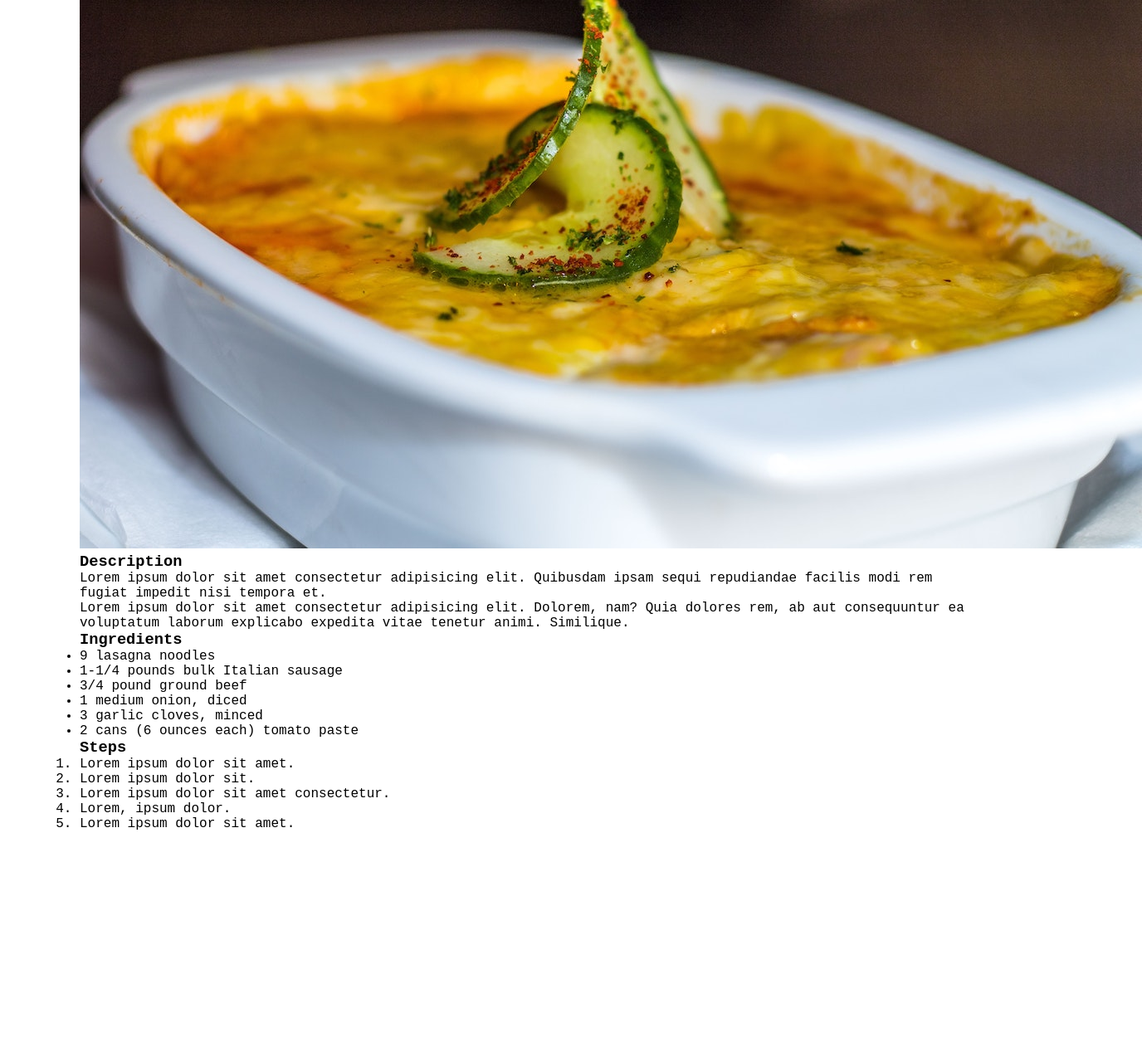
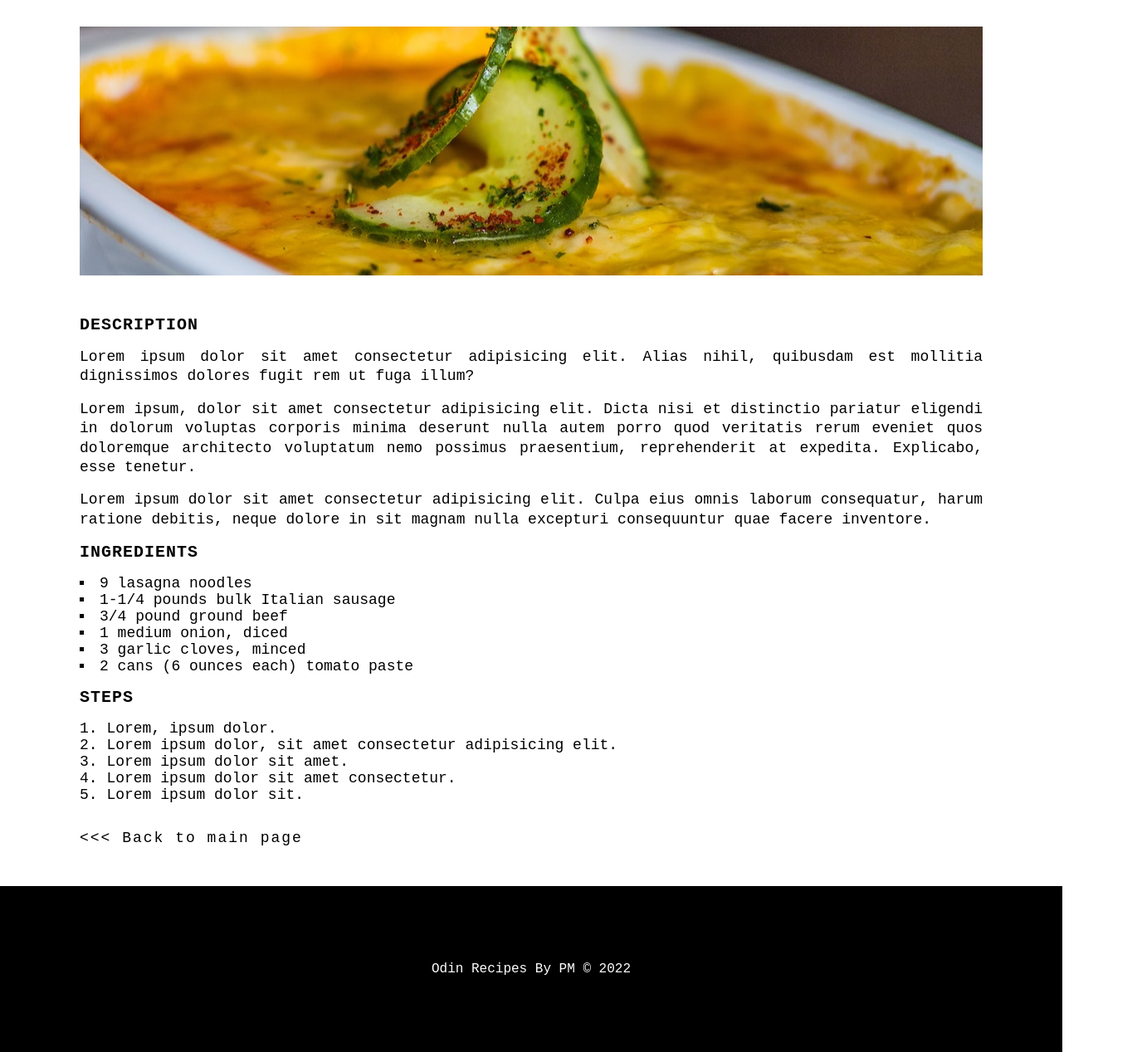
Before and after one commit to p-multan/odin-recipes, a plain HTML site: page recipes/lasagna.html in a window 1280 px wide. Shown: the part 388-1656 px from the top of the page at 83% size, 1376 px wide, since content can reach past the window. Before the commit the page ends 1438 px from the top, so only its background shows below. Drawn offline with Linux system fonts and the light colour scheme.

Commit message:
Change style of header, change style of recipe page

```diff
--- a/recipes/lasagna.html
+++ b/recipes/lasagna.html
@@ -10,7 +10,9 @@
 <body>
     <div class="container">
     <header class="header">
-        <h1 class="header__title">Odin Recipes</h1>
+        <a href="../index.html" class="header__link">
+            <h1 class="header__link-title">Odin Recipes</h1>
+        </a>
         <nav class="nav">
             <ul class="nav__menu">
                 <li class="nav__menu-link">
@@ -25,28 +27,63 @@
             </ul>
         </nav>
     </header>
-    <h1>Lasagna</h1>
-    <img src="../img/lasagna.jpg" alt="Picture of Lasagna">
-    <h3>Description</h3>
-    <p>Lorem ipsum dolor sit amet consectetur adipisicing elit. Quibusdam ipsam sequi repudiandae facilis modi rem fugiat impedit nisi tempora et.</p>
-    <p>Lorem ipsum dolor sit amet consectetur adipisicing elit. Dolorem, nam? Quia dolores rem, ab aut consequuntur ea voluptatum laborum explicabo expedita vitae tenetur animi. Similique.</p>
-    <h3>Ingredients</h3>
-    <ul>
-        <li>9 lasagna noodles</li>
-        <li>1-1/4 pounds bulk Italian sausage</li>
-        <li>3/4 pound ground beef</li>
-        <li>1 medium onion, diced</li>
-        <li>3 garlic cloves, minced</li>
-        <li>2 cans (6 ounces each) tomato paste</li>
-    </ul>
-    <h3>Steps</h3>
-    <ol>
-        <li>Lorem ipsum dolor sit amet.</li>
-        <li>Lorem ipsum dolor sit.</li>
-        <li>Lorem ipsum dolor sit amet consectetur.</li>
-        <li>Lorem, ipsum dolor.</li>
-        <li>Lorem ipsum dolor sit amet.</li>
-    </ol>
+    <main class="main">
+        <section class="recipe">
+            <h2 class="recipe__title">
+                Lasagna
+            </h2>
+            <div class="recipe__picture-container">
+                <img src="../img/lasagna.jpg" alt="Picture of Lasagna" class="recipe__picture-item">
+            </div>
+            <div class="recipe__description">
+                <h4 class="part-title">
+                    Description
+                </h4>
+                <p class="recipe__description-content">
+                    Lorem ipsum dolor sit amet consectetur adipisicing elit. Alias nihil, quibusdam est mollitia dignissimos dolores fugit rem ut fuga illum?
+                </p>
+                <p class="recipe__description-content">
+                    Lorem ipsum, dolor sit amet consectetur adipisicing elit. Dicta nisi et distinctio pariatur eligendi in dolorum voluptas corporis minima deserunt nulla autem porro quod veritatis rerum eveniet quos doloremque architecto voluptatum nemo possimus praesentium, reprehenderit at expedita. Explicabo, esse tenetur.
+                </p>
+                <p class="recipe__description-content">
+                   Lorem ipsum dolor sit amet consectetur adipisicing elit. Culpa eius omnis laborum consequatur, harum ratione debitis, neque dolore in sit magnam nulla excepturi consequuntur quae facere inventore.
+                </p>
+            </div>
+            <div class="recipe__ingredients">
+                <h4 class="part-title">
+                    Ingredients
+                </h4>
+                <ul class="recipe__ingredients-list">
+                    <li class="recipe__ingredients-list-item">9 lasagna noodles</li>
+                    <li class="recipe__ingredients-list-item">1-1/4 pounds bulk Italian sausage</li>
+                    <li class="recipe__ingredients-list-item">3/4 pound ground beef</li>
+                    <li class="recipe__ingredients-list-item">1 medium onion, diced</li>
+                    <li class="recipe__ingredients-list-item">3 garlic cloves, minced</li>
+                    <li class="recipe__ingredients-list-item">2 cans (6 ounces each) tomato paste</li>
+                </ul>
+            </div>
+            <div class="recipe__steps">
+                <h4 class="part-title">
+                    Steps
+                </h4>
+                <ol class="recipe__steps-list">
+                    <li class="recipe__steps-list-item">Lorem, ipsum dolor.</li>
+                    <li class="recipe__steps-list-item">Lorem ipsum dolor, sit amet consectetur adipisicing elit.</li>
+                    <li class="recipe__steps-list-item">Lorem ipsum dolor sit amet.</li>
+                    <li class="recipe__steps-list-item">Lorem ipsum dolor sit amet consectetur.</li>
+                    <li class="recipe__steps-list-item">Lorem ipsum dolor sit.</li>
+                </ol>
+            </div>
+        </section>
+        <div class="go-back">
+            <a href="../index.html" class="go-back__link"><<< Back to main page</a>
+        </div>
+    </main>
 </div>
+<footer class="footer">
+    <div class="container">
+        Odin Recipes By PM &copy; 2022
+    </div>
+</footer>
 </body>
 </html>
--- a/styles.css
+++ b/styles.css
@@ -12,16 +12,22 @@
 
 }
 
+.header__link {
+    text-decoration: none;
+}
 
-
-.header__title {
-    font-size: 42px;
+.header__link-title {
+    font-size: 48px;
     letter-spacing: 1px;
     text-align: center;
+    text-transform: uppercase;
+    color: black;
 }
 
 .nav {
-    margin-top: 2rem;
+    padding: 2rem;
+    margin: 4rem 0;
+    border: 1px dashed black;
 }
 
 .nav__menu {
@@ -53,3 +59,99 @@
     background-color: black;
     color: white;
 }
+
+/* UTILITIES */
+
+.part-title {
+    font-size: 20px;
+    text-transform: uppercase;
+    letter-spacing: 1px;
+    margin-bottom: 1rem;
+}
+
+.go-back {
+    margin-top: 2rem;
+}
+
+.go-back__link {
+    display: inline-block;
+    font-size: 18px;
+    text-decoration: none;
+    color: black;
+    letter-spacing: 2px;
+    cursor: pointer;
+    transform: scale(1);
+    transition: .3s linear;
+}
+
+.go-back__link:hover {
+    transform: scale(1.2);
+}
+
+/* RECIPES */
+
+.recipe {
+}
+
+.recipe__title {
+    text-align: center;
+    font-size: 40px;
+    letter-spacing: 8px;
+    text-transform: uppercase;
+}
+
+.recipe__picture-container {
+    position: relative;
+    margin: 3rem 0;
+    width: 100%;
+    height: 300px;
+    overflow: hidden;
+}
+
+.recipe__picture-item {
+    position: absolute;
+    top: 50%;
+    left: 50%;
+    transform: translate(-50%, -50%);
+    min-height: 100%;
+    min-width: 100%;
+}
+
+.recipe__description-content {
+    margin: 1rem 0;
+    font-size: 18px;
+    text-align: justify;
+    line-height: 1.3;
+}
+
+.recipe__ingredients {
+    margin-bottom: 1rem;
+    font-size: 18px;
+}
+
+.recipe__ingredients-list {
+    list-style: square inside;
+}
+
+.recipe__steps {
+    margin-bottom: 1rem;
+}
+
+.recipe__steps-list {
+    list-style-position: inside;
+    font-size: 18px;
+}
+
+/* FOOTER */
+
+.footer {
+    width: 100%;
+    min-height: 200px;
+    background-color: black;
+    color: white;
+    font-size: 16px;
+    text-align: center;
+    display: flex;
+    justify-content: center;
+    align-items: center;
+}
```
Also changed, not shown: index.html (+5 -1 lines), recipes/fried-chicken.html (+5 -0 lines), recipes/pizza.html (+5 -0 lines).
